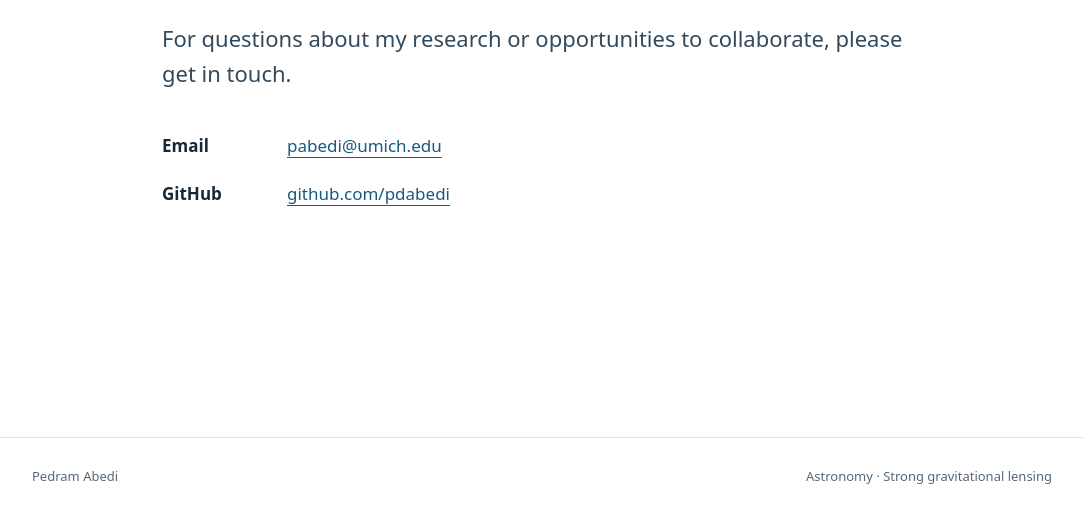
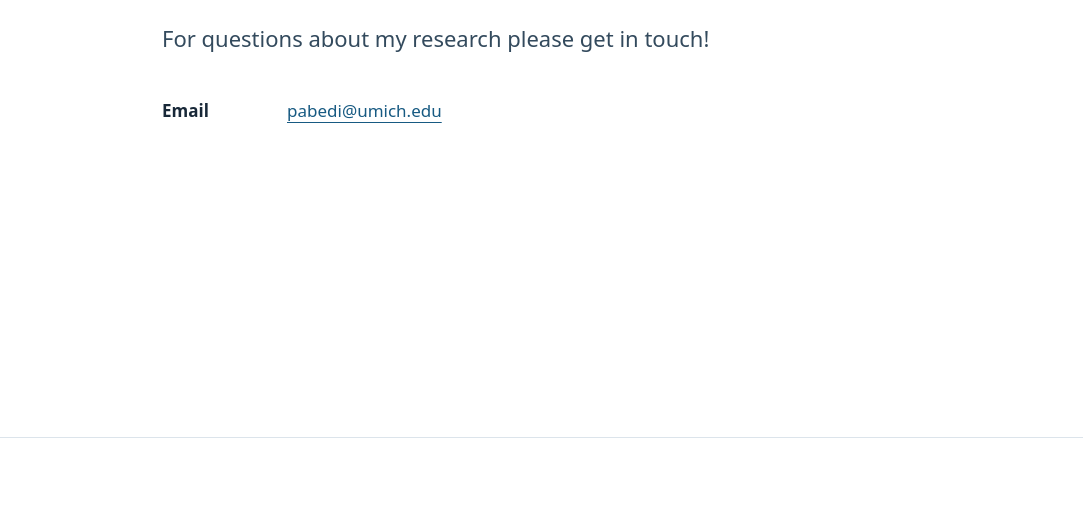
Before and after one commit to pdabedi/pedramabedi, a plain HTML site: page contact.html in a window 1280 px wide. Shown: the part 273-796 px from the top of the page, without its empty margins (98-1181 px from the left). Drawn offline with Linux system fonts and the light colour scheme.

Commit message:
Revise contact information and lead paragraph
Updated the lead paragraph and added GitHub contact information.

```diff
--- a/contact.html
+++ b/contact.html
@@ -26,23 +26,21 @@
 <div class="page-wrap narrow">
 <p class="eyebrow">Get in touch</p>
 <h1>Contact</h1>
-<p class="lead">For questions about my research or opportunities to collaborate, please get in touch.</p>
+<p class="lead">For questions about my research please get in touch!</p>
 <dl class="contact-list">
 <dt>Email</dt>
 <dd>
 <a href="mailto:pabedi@umich.edu">pabedi@umich.edu</a>
-</dd>
+<!-- </dd>
 <dt>GitHub</dt>
 <dd>
-<a href="https://github.com/pdabedi">github.com/pdabedi</a>
+<a href="https://github.com/pdabedi">github.com/pdabedi</a> -->
 </dd>
 </dl>
 </div>
 </main>
 <footer>
 <div class="footer-inner">
-<span>Pedram Abedi</span>
-<span>Astronomy · Strong gravitational lensing</span>
 </div>
 </footer>
 </body>
```
